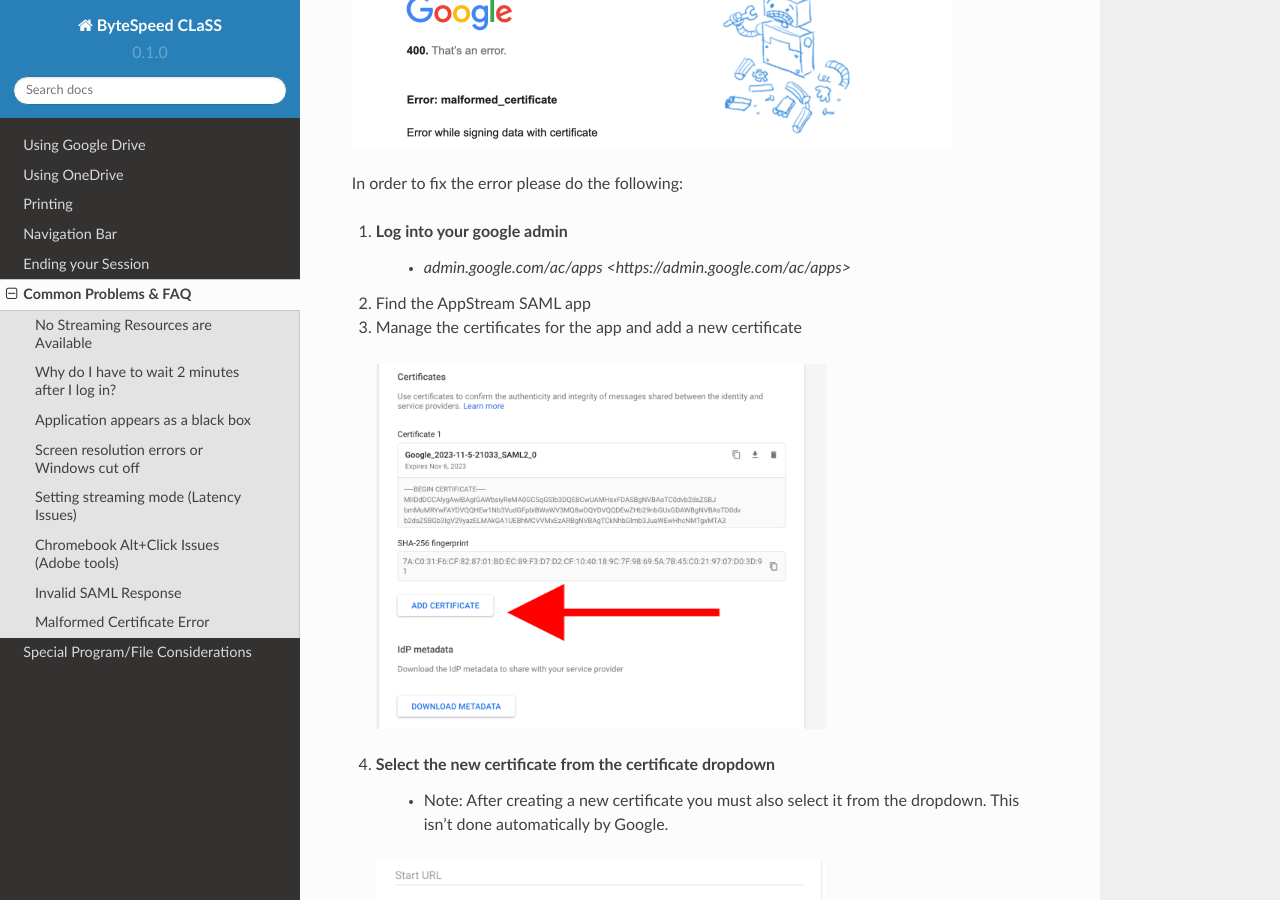
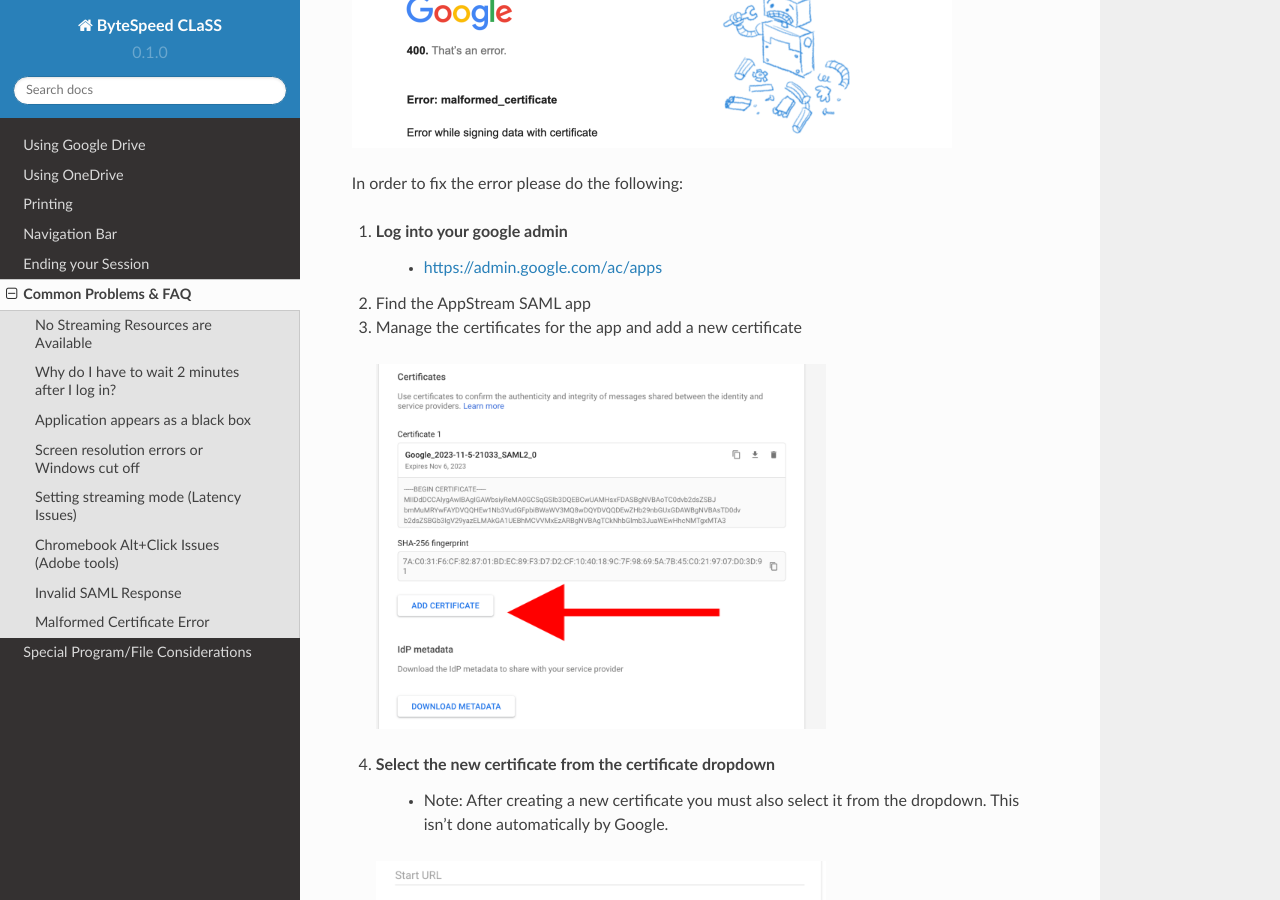
Before and after one commit to bytespeed/CLaaS-Documentation, a Sphinx documentation site: the page built from docs/issues_faq.rst, in a window 1280 px wide and 900 px high, scrolled down 3949 px. Built offline with Sphinx 7.4.7 and the Read the Docs theme 2.0.0, drawn with Linux system fonts in a browser that asks for light colours.

Commit message:
Update issues_faq.rst

```diff
--- a/docs/issues_faq.rst
+++ b/docs/issues_faq.rst
@@ -86,7 +86,7 @@
 In order to fix the error please do the following:
 
 1. Log into your google admin
-	* `admin.google.com/ac/apps <https://admin.google.com/ac/apps>`
+	* https://admin.google.com/ac/apps
 2. Find the AppStream SAML app
 3. Manage the certificates for the app and add a new certificate
  .. image:: _static/new_certificate.png
```
